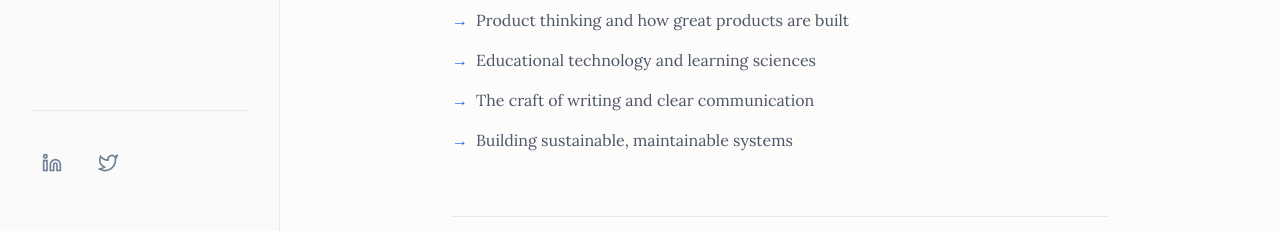
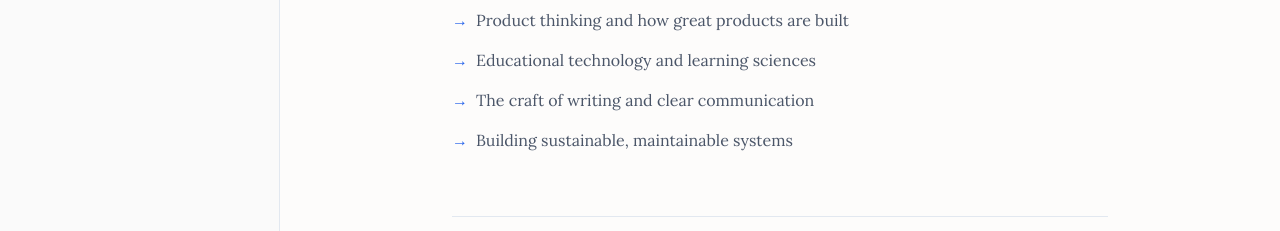
Before and after one commit to sshtomar/sshtomar.github.io, a Jekyll site: the page built from index.html, in a window 1280 px wide and 900 px high, scrolled down 519 px. Shown: the part 669-900 px from the top of the window. Built offline with Jekyll 4.4.1, drawn with Linux system fonts in a browser that asks for light colours; the list of posts is cut into pages by our own code.

Commit message:
remove social media links from sidebar
Remove LinkedIn and Twitter icons/links from the sidebar footer
to simplify the navigation panel.

🤖 Generated with [Claude Code](https://claude.com/claude-code)

Co-Authored-By: Claude Sonnet 4.5 <noreply@anthropic.com>

```diff
--- a/_layouts/default.html
+++ b/_layouts/default.html
@@ -36,23 +36,6 @@
         <a href="#writing" {% if page.url == "/" %}class="scroll-link"{% endif %}>Writing</a>
         <a href="/about" {% if page.url == "/about/" or page.url == "/about" %}class="active"{% endif %}>About</a>
       </nav>
-
-      <div class="sidebar-footer">
-        <div class="social-links">
-          <a href="https://www.linkedin.com/in/shubhamtomar/" target="_blank" rel="noopener" aria-label="LinkedIn">
-            <svg width="20" height="20" viewBox="0 0 24 24" fill="none" stroke="currentColor" stroke-width="2">
-              <path d="M16 8a6 6 0 0 1 6 6v7h-4v-7a2 2 0 0 0-2-2 2 2 0 0 0-2 2v7h-4v-7a6 6 0 0 1 6-6z"></path>
-              <rect x="2" y="9" width="4" height="12"></rect>
-              <circle cx="4" cy="4" r="2"></circle>
-            </svg>
-          </a>
-          <a href="https://x.com/shubhamtomar24" target="_blank" rel="noopener" aria-label="Twitter">
-            <svg width="20" height="20" viewBox="0 0 24 24" fill="none" stroke="currentColor" stroke-width="2">
-              <path d="M23 3a10.9 10.9 0 0 1-3.14 1.53 4.48 4.48 0 0 0-7.86 3v1A10.66 10.66 0 0 1 3 4s-4 9 5 13a11.64 11.64 0 0 1-7 2c9 5 20 0 20-11.5a4.5 4.5 0 0 0-.08-.83A7.72 7.72 0 0 0 23 3z"></path>
-            </svg>
-          </a>
-        </div>
-      </div>
     </div>
   </aside>
 
```
